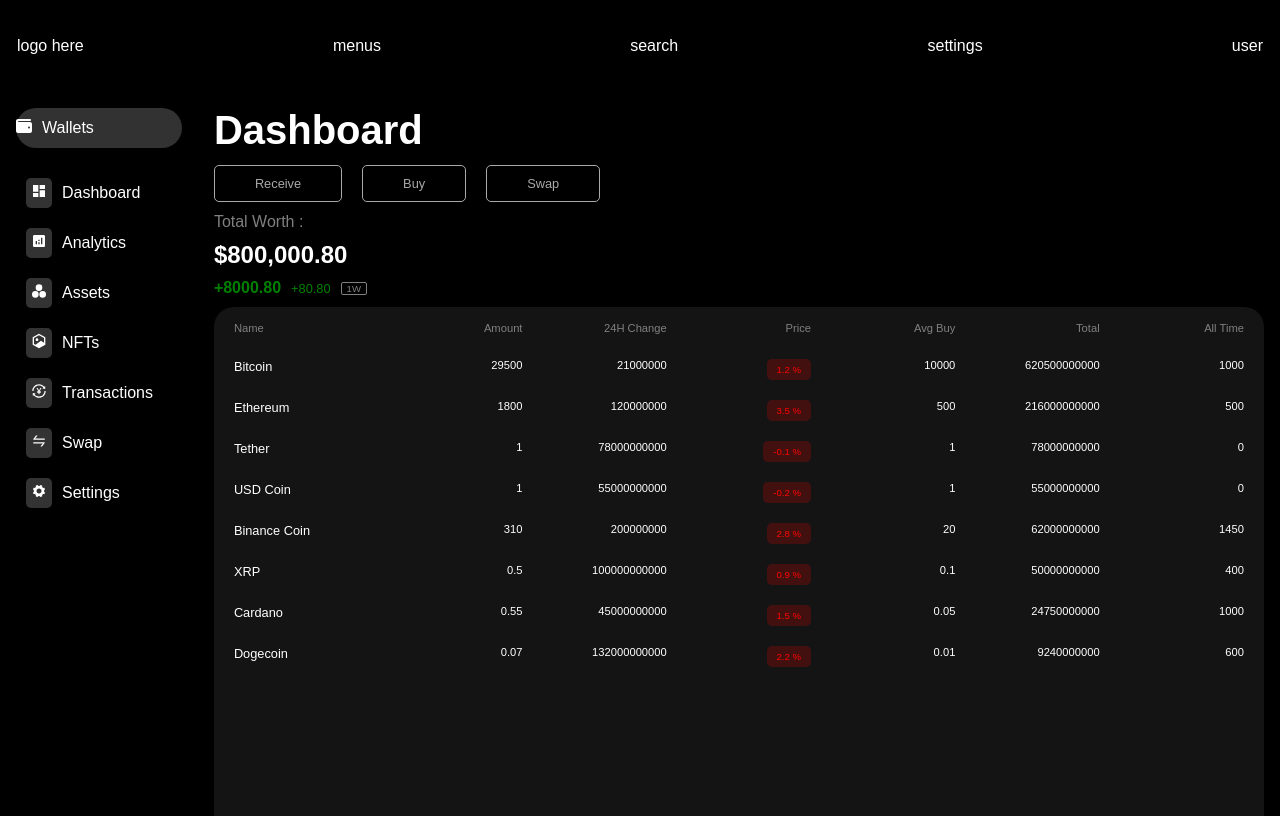
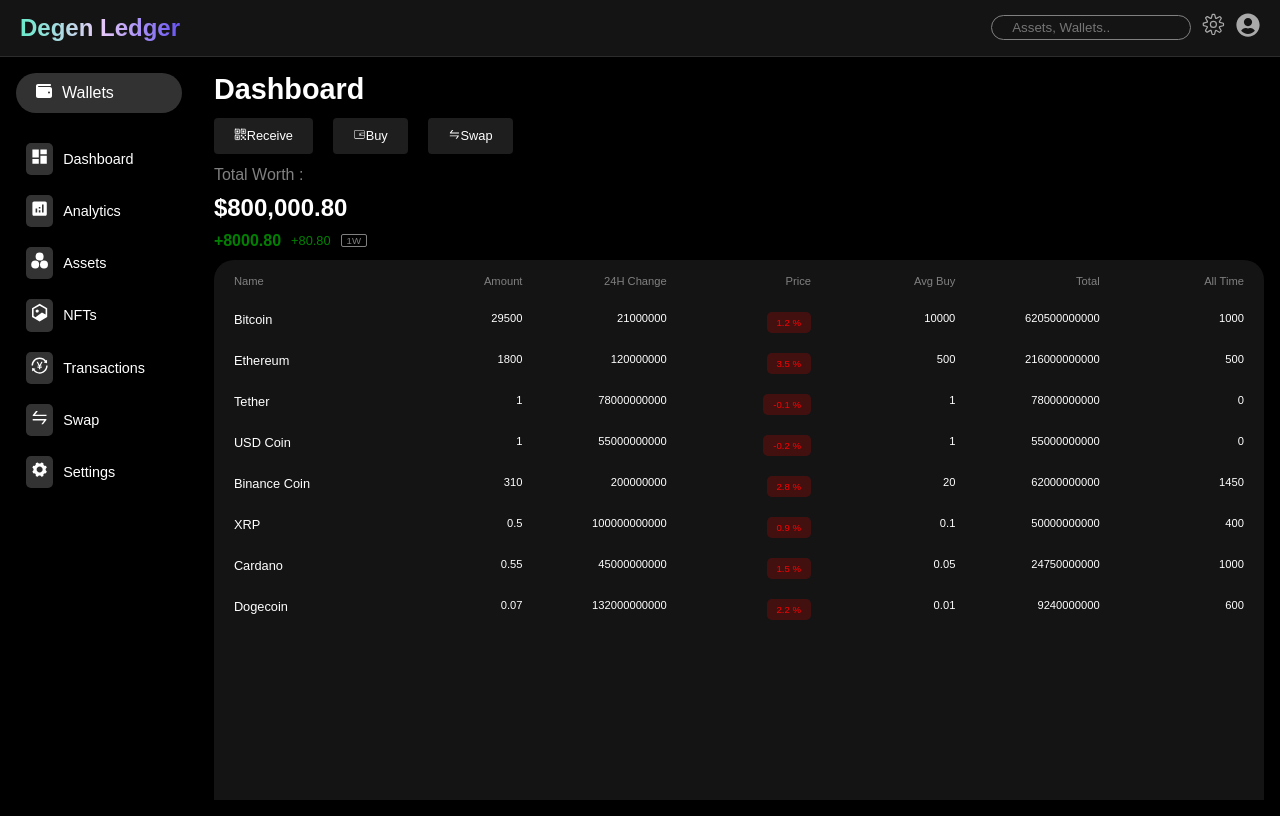
Before and after one commit to aeropriest/interfaces, a Next.js app: page /portfolio in a window 1280 px wide. Built offline with nearby package versions, Linux system fonts and the light colour scheme.

Commit message:
Added the header

```diff
--- /dev/null
+++ b/src/app/components/button/page.tsx
@@ -0,0 +1,19 @@
+import styles from './styles.module.scss';
+import React from 'react';
+
+const Button = (props: any) => {
+    return (
+        <div className={styles.main}>
+            <div>
+                {props.children}
+            </div>
+            <p></p>
+            <div>
+                {props.caption}
+            </div>
+
+        </div>
+    );
+};
+
+export default Button;
--- /dev/null
+++ b/src/app/components/button/styles.module.scss
@@ -0,0 +1,11 @@
+@import '@/app/variables.module.scss';
+
+.main{
+    display: flex;
+    justify-content: space-evenly;
+    font-size: 0.8rem;
+    padding: 10px 20px;
+    background-color: rgba(100,100,100,0.3);
+    border-radius: 4px;
+
+}
--- /dev/null
+++ b/src/app/components/header/page.tsx
@@ -0,0 +1,29 @@
+import styles from './styles.module.scss'
+import { CiSearch } from "react-icons/ci";
+import { CiSettings } from "react-icons/ci";
+import { FaUserCircle } from "react-icons/fa";
+
+import React from 'react';
+
+const Header = (props: any) => {
+    return (
+        <div className={styles.header}>
+            <div className={styles.logo}>Degen Ledger</div>
+            {/* <div className={styles.menus}>
+                <p>Portfolio</p>
+                <p>Swap</p>
+            </div> */}
+            <div className={styles.right}>
+                <div className={styles.search}>
+                    <CiSearch />
+                    <input className={styles.textInput} type='text' name='search' placeholder='Assets, Wallets..' />
+                </div>
+                <div className={styles.settings}><CiSettings /></div>
+                <div className={styles.user}><FaUserCircle /></div>
+
+            </div>
+        </div>
+    );
+};
+
+export default Header;
--- /dev/null
+++ b/src/app/components/header/styles.module.scss
@@ -0,0 +1,67 @@
+@import '@/app/variables.module.scss';
+
+.header{
+    display: flex;
+    justify-content: space-between;
+    align-items: center;
+    padding: 10px 20px;
+    background-color: rgba(100,100,100,0.2);
+    border-bottom: rgba(100,100,100, 0.3) solid 1px;
+    .logo{
+        font-weight: 900;
+        font-size: 1.5rem;
+        text-transform: capitalize;
+        justify-content: center;
+        @include text-gradient;
+    }
+    .right{
+        display: flex;
+        align-items: center;
+        .search{
+            display: flex;
+            width: 200px;
+            border: 1px solid grey;
+            height: 25px;
+            border-radius: 20px;
+            align-items: center;
+            font-size: 0.8rem;
+            padding: 0 10px;
+            color: darkgray;
+        }
+        .settings{
+            color: darkgray;
+            font-size: 1.8rem;
+            margin: 0 8px;
+            &:hover{
+                color: rgb(172, 23, 218);
+            }
+        }
+        .textInput{
+            color: darkgray;
+            background-color: transparent;
+            border: none;
+            margin: 0 10px;
+            &:selected{
+             border-color: rgb(172, 23, 218);;
+            }
+        }
+        .user{
+            font-size: 1.5rem;
+            color: darkgray;
+            &:hover{
+                color: rgb(172, 23, 218);
+            }
+
+        }
+    }
+    .menus{
+        display: flex;
+        // justify-content:space-between;
+        flex-grow: 1;
+        background-color: red;
+        color: darkgray;
+        margin-left: 10px;
+        margin: 0 22px;
+    }
+
+}
--- a/src/app/components/navbar/styles.module.scss
+++ b/src/app/components/navbar/styles.module.scss
@@ -10,7 +10,25 @@
         display: flex;
         flex-direction: row;
         align-items: center;
-        height: 30px;
-        gap: 10px
+        font-size: 0.9rem;
+        // background-color: red;
+        &:hover{
+            background-color: rgba(100,100,100,0.2);
+            border-radius: 10px;
+            // transform: scale(1.02);
+            color: darkgray;
+        }
     }
+    .label{
+        padding-left: 10px;
+    }
+
+    .icon{
+        padding: 4px;
+        border-radius: 5px;
+        font-size: 1.2rem;
+        background-color: rgba(255,255,255,0.2);
+        align-items: center;
+    }
+
 }
--- a/src/app/globals.scss
+++ b/src/app/globals.scss
@@ -20,7 +20,7 @@
     transparent 360deg
   );
   --secondary-glow: radial-gradient(
-    rgba(255, 255, 255, 1),
+    rgb(60, 35, 35),
     rgba(255, 255, 255, 0)
   );
 
--- a/src/app/portfolio/page.tsx
+++ b/src/app/portfolio/page.tsx
@@ -7,9 +7,14 @@
 import { TbCirclesFilled } from "react-icons/tb";
 import { RiNftFill } from "react-icons/ri";
 import { AiOutlineTransaction } from "react-icons/ai";
+import { IoIosSettings } from "react-icons/io";
 import { AiOutlineSwap } from "react-icons/ai";
-import { IoIosSettings } from "react-icons/io";
+import { IoQrCodeOutline } from "react-icons/io5";
+import { CiWallet } from "react-icons/ci";
+
 import Table from '../components/table/page';
+import Header from '../components/header/page';
+import Button from '../components/button/page';
 
 const tokens = [
     {
@@ -104,13 +109,7 @@
 const Portfolio = () => {
     return (
         <div className={styles.body}>
-            <div className={styles.header}>
-                <div className={styles.logo}>logo here</div>
-                <div className={styles.menus}>menus</div>
-                <div className={styles.search}>search</div>
-                <div className={styles.settings}>settings</div>
-                <div className={styles.user}>user</div>
-            </div>
+            <Header />
             <div className={styles.main}>
                 <div className={styles.navigation}>
                     <div className={styles.wallets}>
@@ -158,9 +157,9 @@
                 <div className={styles.submain}>
                     <div className={styles.activity}>Dashboard</div>
                     <div className={styles.actions}>
-                        <button className={styles.cleanButton}>Receive</button>
-                        <button className={styles.cleanButton}>Buy</button>
-                        <button className={styles.cleanButton}>Swap</button>
+                        <Button caption='Receive'><IoQrCodeOutline /></Button>
+                        <Button caption='Buy'><CiWallet /></Button>
+                        <Button caption='Swap'><AiOutlineSwap /></Button>
                     </div>
                     <div className={styles.snapshot}>
                         <p className={styles.caption}>Total Worth  :</p>
--- a/src/app/portfolio/styles.module.scss
+++ b/src/app/portfolio/styles.module.scss
@@ -27,8 +27,8 @@
                 margin-left: -10px;
                 gap: 10px;
             }
-            .icon{
-                margin-left: 10px;
+            .walleticon{
+                margin-left: 20px;
             }
         }
         .submain{
@@ -36,8 +36,8 @@
 
             margin: 1rem;
             .activity{
-                font-weight:bolder;
-                font-size: 2.5rem;
+                font-weight:bold;
+                font-size: 1.8rem;
             }
             .actions{
                 height: 60px;
--- a/src/app/variables.module.scss
+++ b/src/app/variables.module.scss
@@ -175,15 +175,6 @@
     }
 }
 
-    .icon{
-        padding: 5px;
-        border-radius: 5px;
-        background-color: rgba(255,255,255,0.2);
-        justify-content: center;
-        align-items: center;
-    }
-
-
   .button{
     padding: 10px 40px;
     border-radius: 50px;
```
